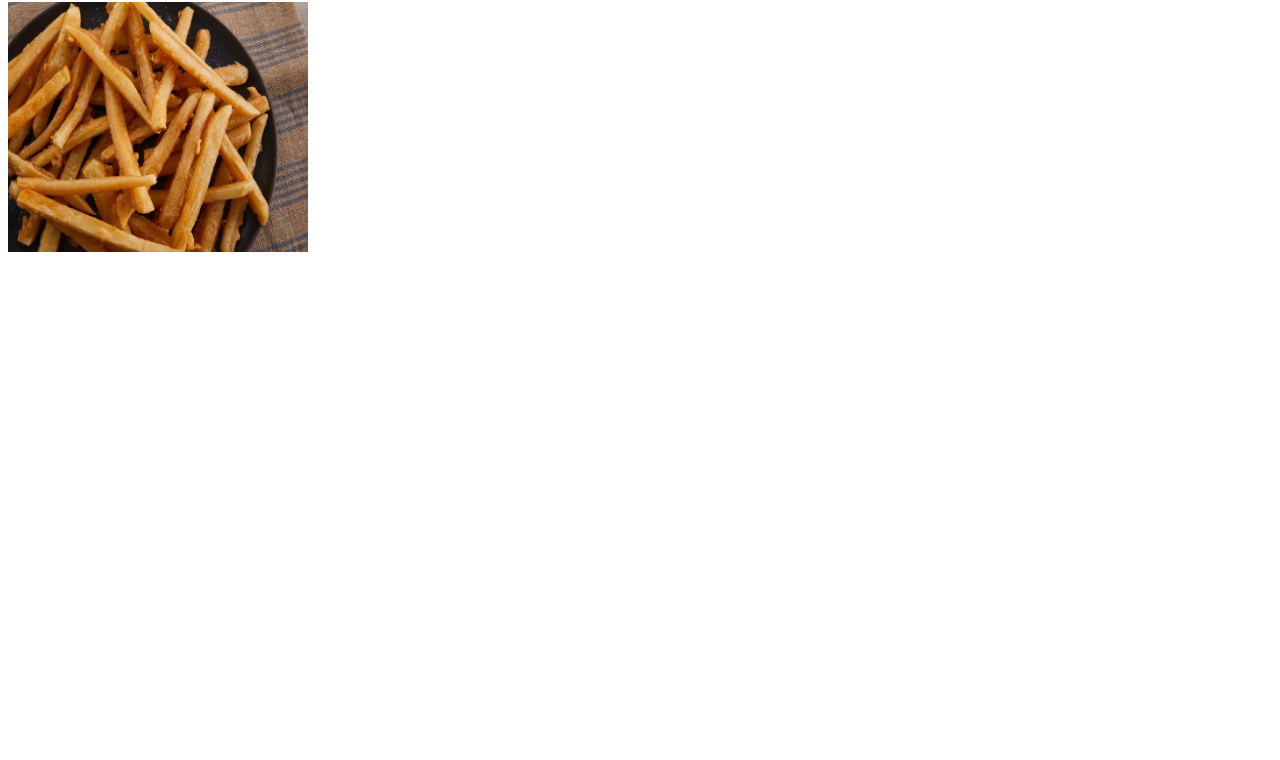
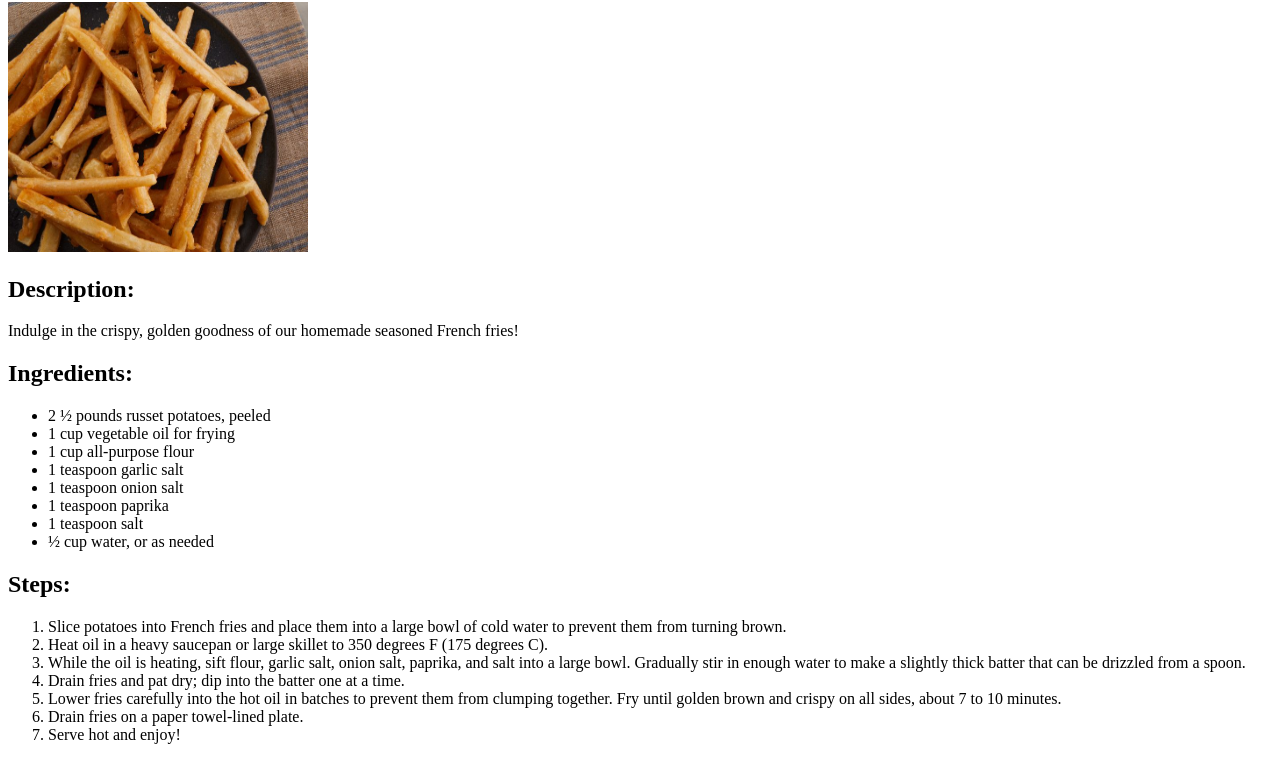
Before and after one commit to qamarahmoodi/odin-recipes, a plain HTML site: page recipes/fries.html in a window 1280 px wide. Shown: the part 119-879 px from the top of the page. Before the commit the page ends 800 px from the top, so only its background shows below. Drawn offline with Linux system fonts and the light colour scheme.

Commit message:
Finish fries.html

```diff
--- a/recipes/fries.html
+++ b/recipes/fries.html
@@ -9,6 +9,28 @@
     <h3><a href="../index.html">Home</a></h3>
     <h1>Homemade Crispy Seasoned French Fries</h1>
     <img src="../images/fries.jpg" height="250" width="300">
-
+    <h2>Description:</h2>
+    <p>Indulge in the crispy, golden goodness of our homemade seasoned French fries!</p>
+    <h2>Ingredients:</h2>
+        <ul>
+        <li>2 ½ pounds russet potatoes, peeled</li>
+        <li>1 cup vegetable oil for frying</li>
+        <li>1 cup all-purpose flour</li>
+        <li>1 teaspoon garlic salt</li>
+        <li>1 teaspoon onion salt</li>
+        <li>1 teaspoon paprika</li>
+        <li>1 teaspoon salt</li>
+        <li>½ cup water, or as needed</li>
+    </ul>
+    <h2>Steps:</h2>
+    <ol>
+        <li>Slice potatoes into French fries and place them into a large bowl of cold water to prevent them from turning brown. </li>
+        <li>Heat oil in a heavy saucepan or large skillet to 350 degrees F (175 degrees C). </li>
+        <li>While the oil is heating, sift flour, garlic salt, onion salt, paprika, and salt into a large bowl. Gradually stir in enough water to make a slightly thick batter that can be drizzled from a spoon. </li>
+        <li>Drain fries and pat dry; dip into the batter one at a time. </li>
+        <li>Lower fries carefully into the hot oil in batches to prevent them from clumping together. Fry until golden brown and crispy on all sides, about 7 to 10 minutes.</li>
+        <li>Drain fries on a paper towel-lined plate. </li>
+        <li>Serve hot and enjoy! </li>
+    </ol>
 </body>
 </html>
```
